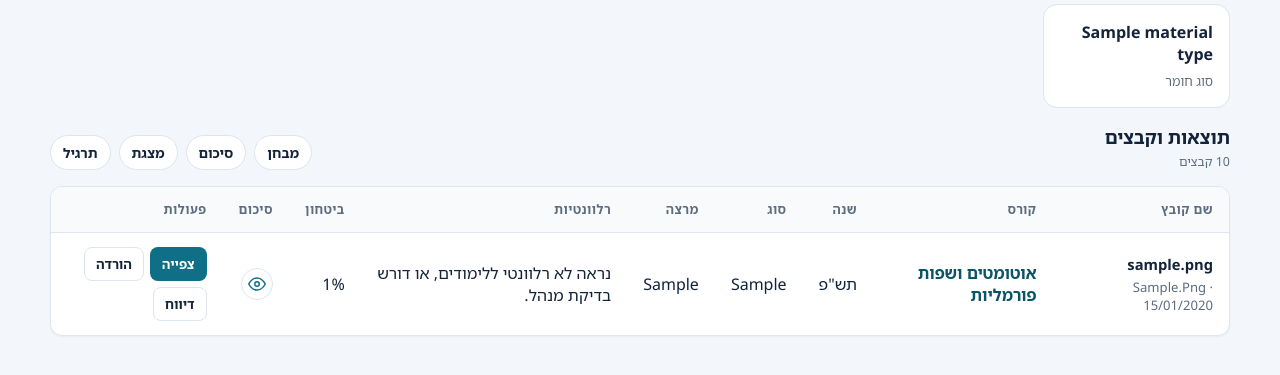
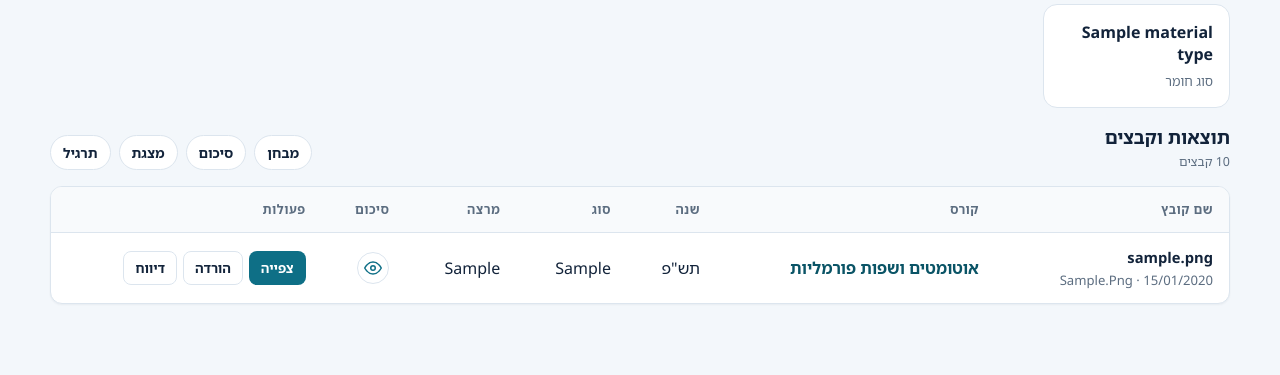
Before and after one commit to Shiri-sh/campus-plus, a Flask app: template templates/student_dashboard.html in a window 1280 px wide. Shown: the part 240-615 px from the top of the page. Run offline with Flask 3, Linux system fonts and the light colour scheme; tables that the repository leaves empty hold one stand-in row (values such as "Sample post"); the template is opened without the code that fills it: values that come from a table or form of the project are taken from there, most other values are stand-ins (such as "Sample title", 1, 10 or a date in 2020); some libraries are stand-ins or nearby versions.

Commit message:
set the table

```diff
--- a/templates/student_dashboard.html
+++ b/templates/student_dashboard.html
@@ -105,8 +105,6 @@
                 <th scope="col">שנה</th>
                 <th scope="col">סוג</th>
                 <th scope="col">מרצה</th>
-                <th scope="col">רלוונטיות</th>
-                <th scope="col">ביטחון</th>
                 {% if search_query %}
                   <th scope="col">התאמת חיפוש</th>
                 {% endif %}
@@ -125,8 +123,6 @@
                   <td>{{ hebrew_year(material.academic_year) }}</td>
                   <td>{{ material.material_type_label }}</td>
                   <td>{{ material.lecturer or "—" }}</td>
-                  <td>{{ relevance_label(material.confidence, material.ai_recommendation) }}</td>
-                  <td>{% if material.confidence is not none %}{{ material.confidence }}%{% else %}—{% endif %}</td>
                   {% if search_query %}
                     <td>{% if material.relevance is not none %}{{ material.relevance }}%{% else %}—{% endif %}</td>
                   {% endif %}
```
Also changed, not shown: 1 other file.
